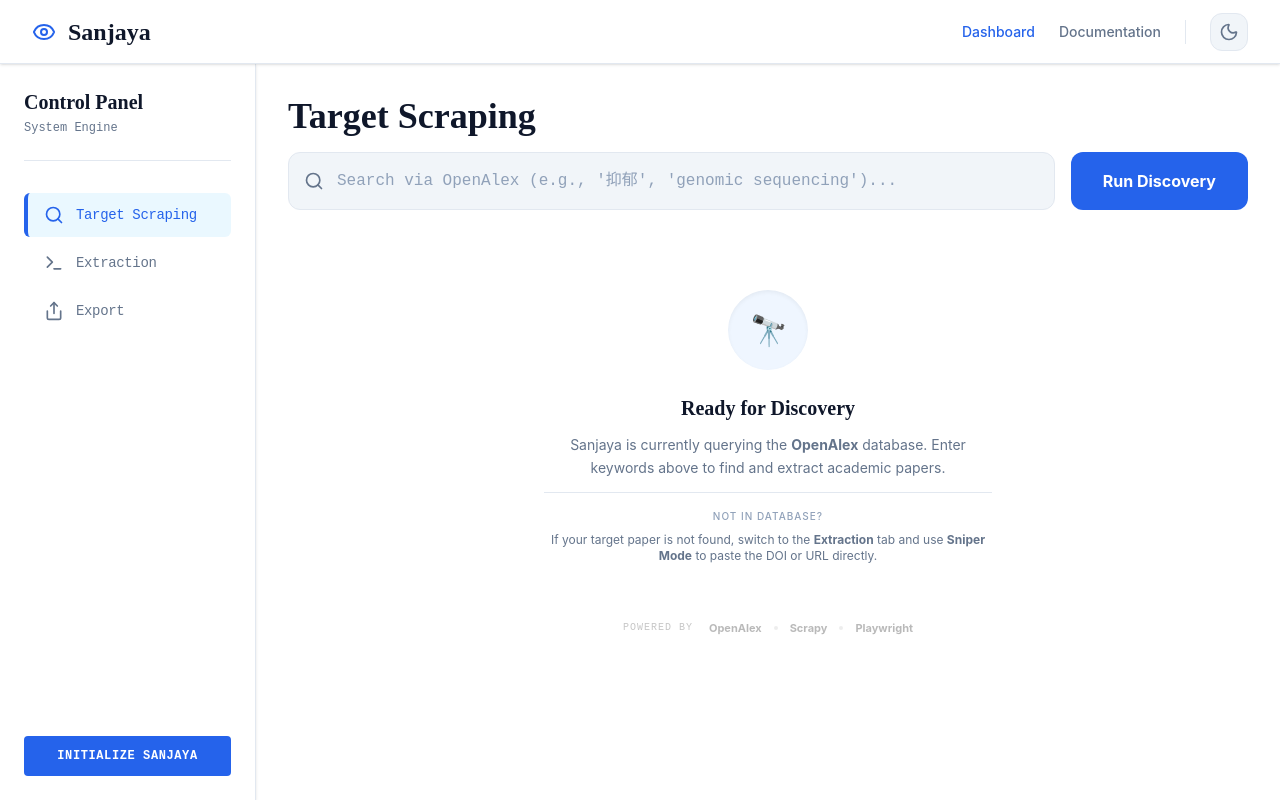
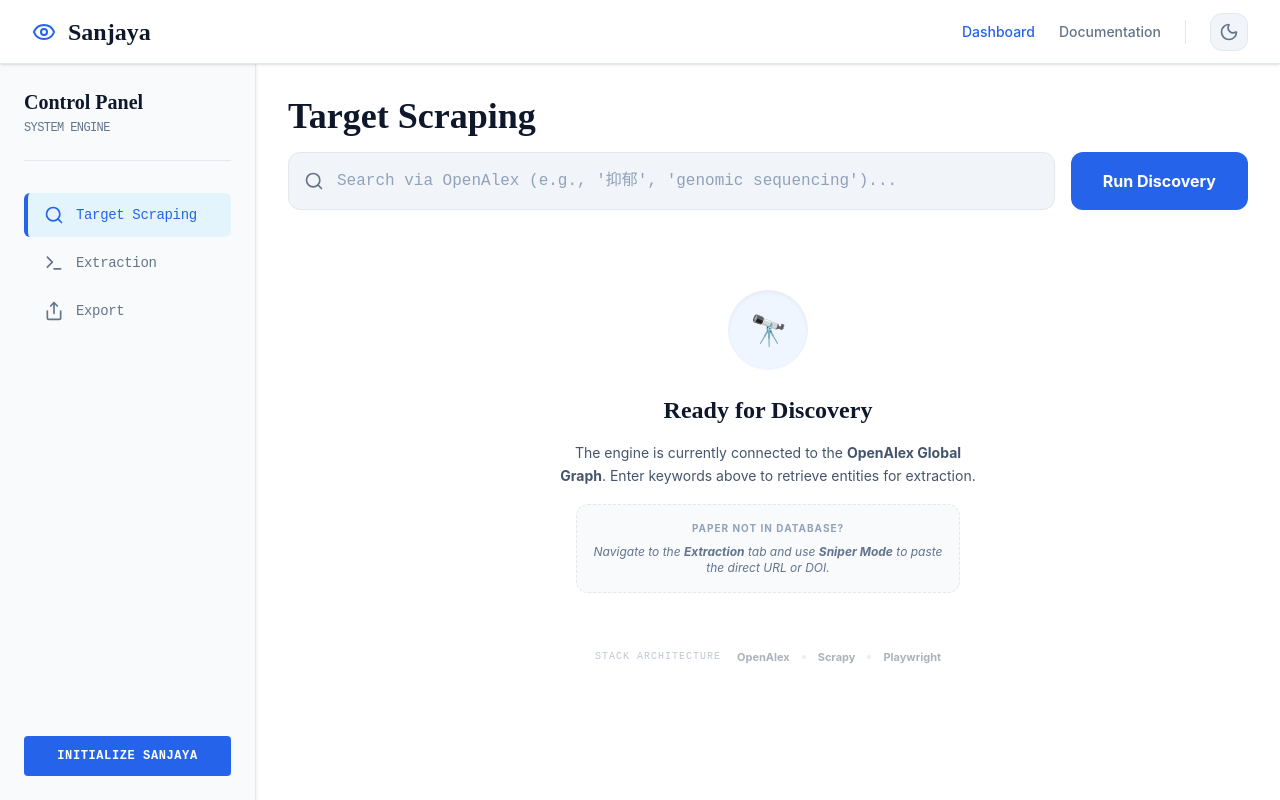
Before and after one commit to xguot/sanjaya, a React (Vite) app in the folder frontend/: page / in a window 1280 px wide. Built offline with nearby package versions, Linux system fonts and the light colour scheme; the HTML template or start-up script is replaced by a standard one.

Commit message:
ui(polish): explicitly set light mode sidebar contrast and enhance discovery onboarding

```diff
--- a/frontend/src/App.tsx
+++ b/frontend/src/App.tsx
@@ -190,10 +190,10 @@ export default function App() {
       </header>
 
       <div className="flex flex-1 overflow-hidden">
-        <aside className="w-64 flex-shrink-0 bg-white dark:bg-slate-950 border-r border-outline flex flex-col p-6 z-20 transition-colors shadow-sm">
+        <aside className="w-64 flex-shrink-0 bg-slate-50 dark:bg-slate-950 border-r border-outline flex flex-col p-6 z-20 transition-colors shadow-sm">
           <div className="mb-8 border-b border-outline pb-6">
-            <h2 className="text-xl font-serif font-semibold text-primary">Control Panel</h2>
-            <p className="text-xs font-mono text-on-surface-variant mt-1">System Engine</p>
+            <h2 className="text-xl font-serif font-semibold text-slate-900 dark:text-white">Control Panel</h2>
+            <p className="text-xs font-mono text-slate-500 dark:text-slate-400 mt-1 uppercase tracking-tighter">System Engine</p>
           </div>
 
           <nav className="flex-1 space-y-1">
@@ -359,26 +359,26 @@ function DiscoveryView({ keyword, setKeyword, isSearching, isExtracting, results
           <div className="w-20 h-20 bg-blue-50 dark:bg-blue-900/20 rounded-full flex items-center justify-center text-blue-600 text-3xl shadow-inner">
             🔭
           </div>
-          <div className="max-w-md space-y-3">
-            <h3 className="text-xl font-serif font-bold text-primary">Ready for Discovery</h3>
-            <p className="text-sm text-on-surface-variant leading-relaxed">
-              Sanjaya is currently querying the <strong>OpenAlex</strong> database. Enter keywords above to find and extract academic papers.
+          <div className="max-w-md space-y-4">
+            <h3 className="text-2xl font-serif font-bold text-slate-900 dark:text-white">Ready for Discovery</h3>
+            <p className="text-sm text-slate-600 dark:text-slate-400 leading-relaxed px-4">
+              The engine is currently connected to the <strong>OpenAlex Global Graph</strong>. Enter keywords above to retrieve entities for extraction.
             </p>
-            <div className="pt-4 border-t border-outline">
-              <p className="text-[10px] text-slate-400 font-medium uppercase tracking-widest mb-2">Not in database?</p>
-              <p className="text-xs text-on-surface-variant">
-                If your target paper is not found, switch to the <strong>Extraction</strong> tab and use <strong>Sniper Mode</strong> to paste the DOI or URL directly.
+            <div className="mx-8 p-4 bg-slate-50 dark:bg-slate-900 rounded-xl border border-dashed border-outline">
+              <p className="text-[10px] text-slate-400 font-bold uppercase tracking-widest mb-2">Paper not in database?</p>
+              <p className="text-xs text-slate-500 dark:text-slate-400 italic">
+                Navigate to the <strong>Extraction</strong> tab and use <strong>Sniper Mode</strong> to paste the direct URL or DOI.
               </p>
             </div>
           </div>
-          <div className="flex gap-4 items-center pt-8 opacity-40 grayscale group-hover:grayscale-0 transition-all">
-            <span className="text-[10px] font-mono text-slate-500 uppercase tracking-widest">Powered by</span>
+          <div className="flex gap-4 items-center pt-8 opacity-40">
+            <span className="text-[10px] font-mono text-slate-500 uppercase tracking-widest">Stack Architecture</span>
             <div className="flex gap-3 items-center">
-              <span className="text-[11px] font-bold text-slate-600">OpenAlex</span>
+              <span className="text-[11px] font-bold text-slate-700 dark:text-slate-300">OpenAlex</span>
               <div className="w-1 h-1 bg-slate-300 rounded-full"></div>
-              <span className="text-[11px] font-bold text-slate-600">Scrapy</span>
+              <span className="text-[11px] font-bold text-slate-700 dark:text-slate-300">Scrapy</span>
               <div className="w-1 h-1 bg-slate-300 rounded-full"></div>
-              <span className="text-[11px] font-bold text-slate-600">Playwright</span>
+              <span className="text-[11px] font-bold text-slate-700 dark:text-slate-300">Playwright</span>
             </div>
           </div>
         </div>
```
